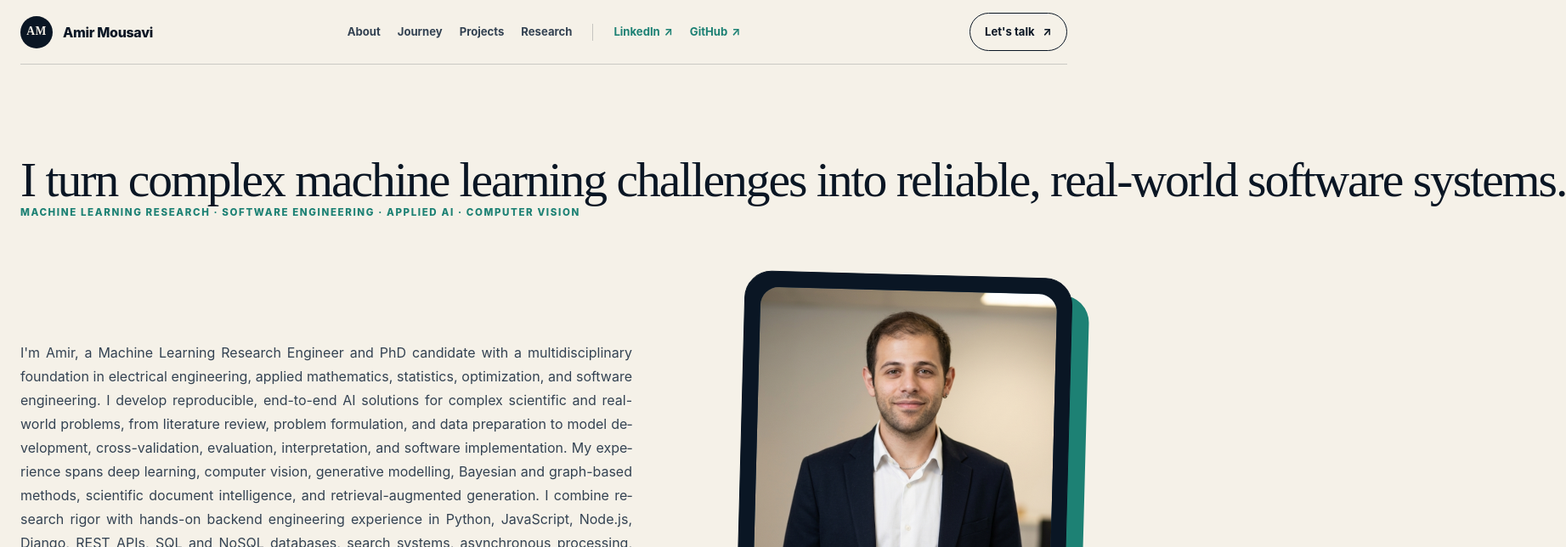
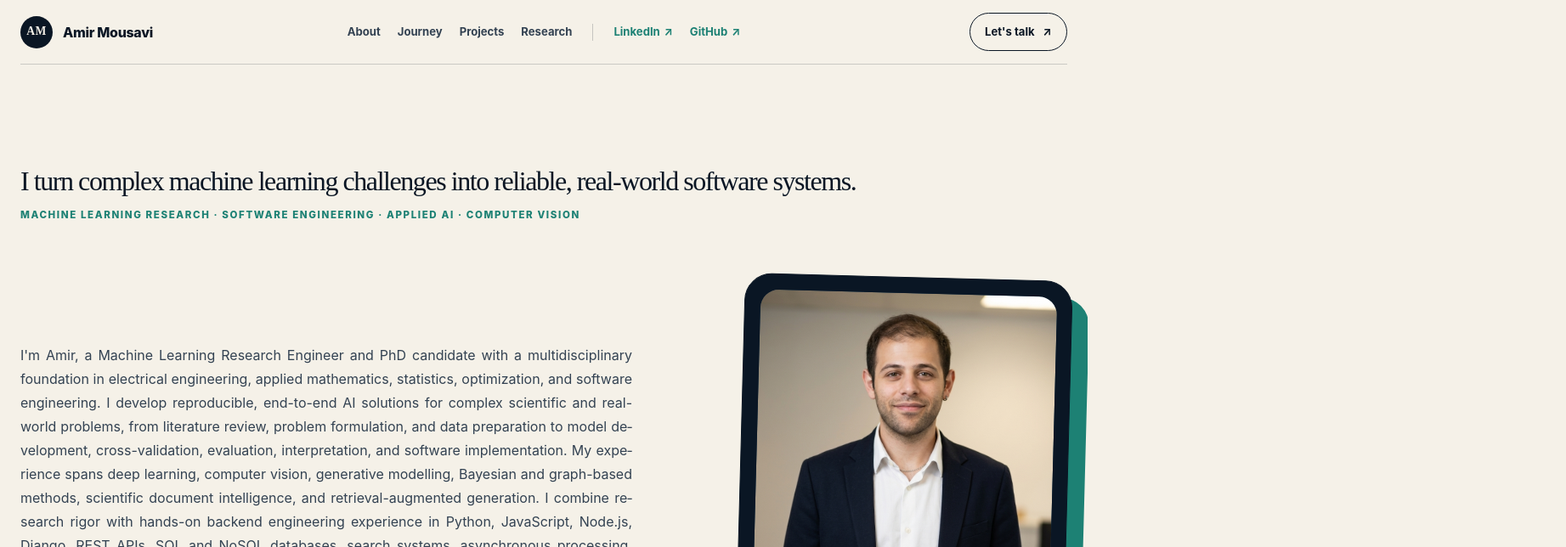
Before and after one commit to liamirpy/my_profile, a Next.js app: page / in a window 1280 px wide. Shown: the top 644 px of the page at 85% size, 1843 px wide, since content can reach past the window. Built offline with nearby package versions, Linux system fonts and the light colour scheme.

Commit message:
mobile and desktop fixed

```diff
--- a/app/globals.css
+++ b/app/globals.css
@@ -226,14 +226,17 @@ summary:focus-visible {
 }
 .hero-heading h1 {
   width: 100%;
-  max-width: none;
+  max-width: 1500px;
   margin: 1rem 0 0;
+
   font-family: var(--font-display);
-  font-size: clamp(2.2rem, 4.5vw, 4.5rem);
+  font-size: clamp(2rem, 2vw, 2rem);
   font-weight: 500;
-  letter-spacing: -0.035em;
-  line-height: 1.05;
-  white-space: nowrap;
+
+  letter-spacing: -0.045em;
+  line-height: 1.98;
+
+  white-space: normal;
 }
 
 .hero-heading h1 em {
@@ -1196,10 +1199,10 @@ section.more {
   }
 
   .hero-heading h1 {
-    white-space: normal;
     font-size: clamp(2.2rem, 7vw, 3.5rem);
-    line-height: 1.08;
+    line-height: 1.05;
   }
+
 
 
   .hero-card {
@@ -1271,10 +1274,10 @@ section.more {
   }
 
   .hero h1 {
-  font-size: clamp(2rem, 9vw, 2.8rem);
-  line-height: 1.08;
-  letter-spacing: -0.03em;
-}
+    font-size: clamp(2rem, 9vw, 2.8rem);
+    line-height: 1.08;
+    letter-spacing: -0.03em;
+  }
 
   .hero-actions {
     flex-direction: column;
--- a/vite.config.ts
+++ b/vite.config.ts
@@ -6,7 +6,8 @@ import tailwindcss from "@tailwindcss/vite";
 const isCodexSeatbeltSandbox =
   process.env.CODEX_SANDBOX === "seatbelt";
 
-export default defineConfig({
+export default defineConfig(({ command }) => {
+  return {
     server: {
       host: "0.0.0.0",
       allowedHosts: ["terminal.local"],
@@ -23,6 +24,10 @@ export default defineConfig({
     plugins: [
       tailwindcss(),
       vinext(),
-    nitro(),
+
+      // Nitro is needed for Vercel builds,
+      // but currently causes problems in local dev.
+      ...(command === "build" ? [nitro()] : []),
     ],
+  };
 });
```
Also changed, not shown: 1 other file (tests, documents, lock files or other folders). Lines whose indentation alone changed are shown as unchanged.
